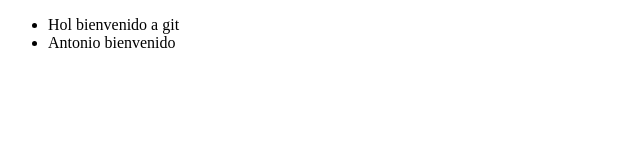
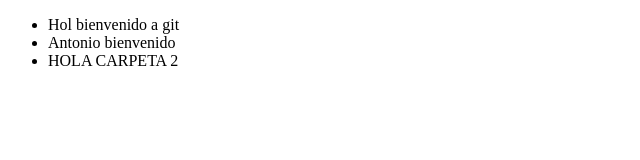
Before and after one commit to Antonio-Gulcochia/repaso-git-compartido, a plain HTML site: page index.html in a window 1280 px wide. Shown: the whole page, without its empty margins (0-640 px from the left). Drawn offline with Linux system fonts and the light colour scheme.

Commit message:
se saludo a carpeta 2 en una nueva linea de coamdo

```diff
--- a/index.html
+++ b/index.html
@@ -9,6 +9,7 @@
 	<ul>
 		<li>Hol bienvenido a git</li>
 		<li>Antonio bienvenido</li>
+		<li>HOLA CARPETA 2</li>
 	</ul>
 </body>
 </html>
```
